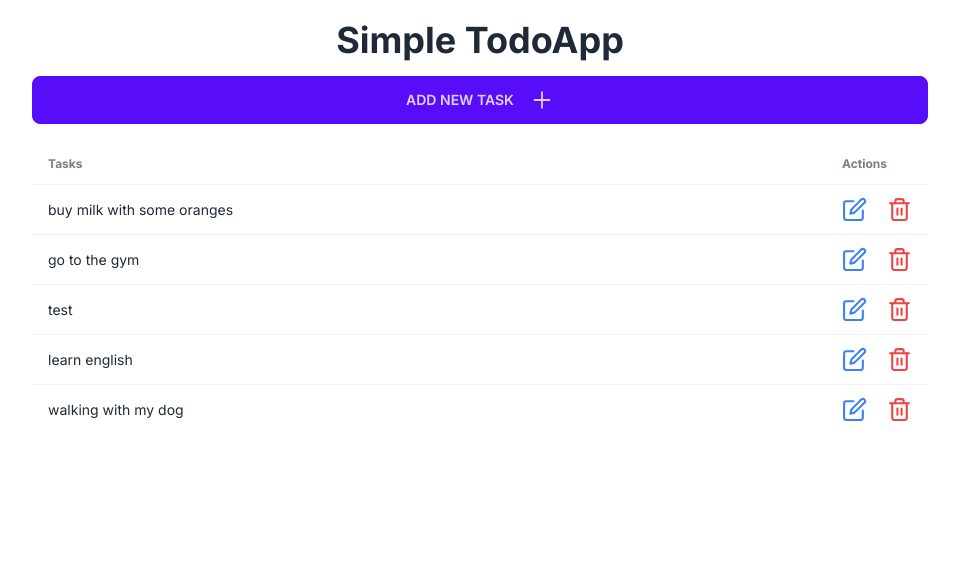
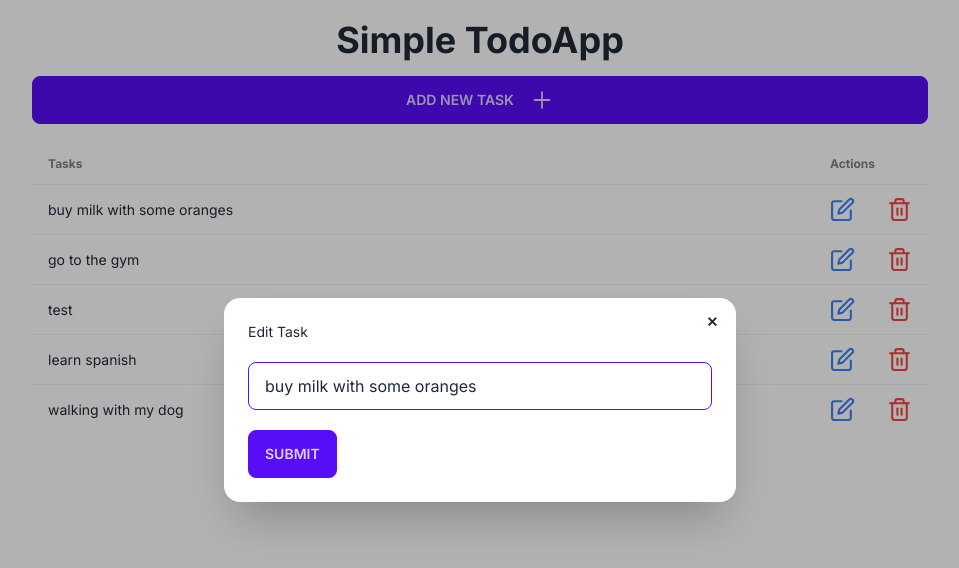
Before and after one commit to rubisanto/simple-todoapp, a Next.js app: page / in a window 1280 px wide. Both pictures are taken after a click on the icon 1014 px from the left and 209 px from the top of the page. Shown: the top 568 px of the page, without its empty margins (160-1119 px from the left). Built offline with nearby package versions, Linux system fonts and the light colour scheme; data requests are answered from the project's data file.

Commit message:
editTask : done

```diff
--- a/api.ts
+++ b/api.ts
@@ -21,3 +21,15 @@ export const addTodo = async (todo: ITask): Promise<ITask> => {
     const newTodo = await res.json()
     return newTodo
 }
+
+export const editTodo = async (todo: ITask): Promise<ITask> => {
+    const res = await fetch(`${baseUrl}/tasks/${todo.id}`, {
+        method: 'PUT',
+        headers: {
+            'Content-Type': 'application/json'
+        },
+        body: JSON.stringify(todo)
+    })
+    const updatedTodo = await res.json()
+    return updatedTodo
+}
--- a/app/components/Task.tsx
+++ b/app/components/Task.tsx
@@ -1,16 +1,72 @@
+"use client";
+
 import { ITask } from "@/types/tasks";
+import { FormEventHandler, useState } from "react";
 import { FiEdit, FiTrash2 } from "react-icons/fi";
+import Modal from "./Modal";
+import { useRouter } from "next/navigation";
+import { editTodo } from "@/api";
 
 interface TaskProps {
   task: ITask;
 }
 
 const Task: React.FC<TaskProps> = ({ task }) => {
+  const router = useRouter();
+  const [openModalEdit, setOpenModalEdit] = useState<boolean>(false);
+  const [openModalDeleted, setOpenModalDeleted] = useState<boolean>(false);
+  const [taskToEdit, setTaskToEdit] = useState<string>(task.text);
+
+  const handleSubmitEditTodo: FormEventHandler<HTMLFormElement> = async (
+    e: React.FormEvent<HTMLFormElement>
+  ) => {
+    e.preventDefault();
+    await editTodo({
+      id: task.id,
+      text: taskToEdit,
+    });
+    setTaskToEdit("");
+    setOpenModalEdit(false);
+    router.refresh();
+  };
+
   return (
     <tr key={task.id}>
       <td className="w-full">{task.text}</td>
-      <td className="flex gap-5">
-        <FiEdit cursor="pointer" className="text-blue-500" size={25} />
+      <td className="flex gap-4">
+        <FiEdit
+          onClick={() => {
+            setOpenModalEdit(true);
+          }}
+          cursor="pointer"
+          className="text-blue-500"
+          size={25}
+        />
+        <Modal modalOpen={openModalEdit} setModalOpen={setOpenModalEdit}>
+          <form
+            onSubmit={handleSubmitEditTodo}
+            method="dialog"
+            className="modal-box"
+          >
+            <h3>Edit Task</h3>
+            <button
+              onClick={() => setOpenModalEdit(false)}
+              className="btn btn-sm btn-circle btn-ghost absolute right-2 top-2"
+            >
+              ✕
+            </button>
+            <input
+              value={taskToEdit}
+              onChange={(e) => setTaskToEdit(e.target.value)}
+              type="text"
+              placeholder="Type here"
+              className="input input-bordered input-primary w-full mb-5 mt-5"
+            />
+            <button type="submit" className="btn btn-primary">
+              Submit
+            </button>
+          </form>
+        </Modal>
         <FiTrash2 cursor="pointer" className="text-red-500" size={25} />
       </td>
     </tr>
--- a/data/todos.json
+++ b/data/todos.json
@@ -14,7 +14,7 @@
     },
     {
       "id": "c4fe9a08-ab28-44e1-b992-65a2267511b8",
-      "text": "learn english"
+      "text": "learn spanish"
     },
     {
       "id": "b3d1196f-94a3-4466-a243-e1e90eee6c6d",
```
